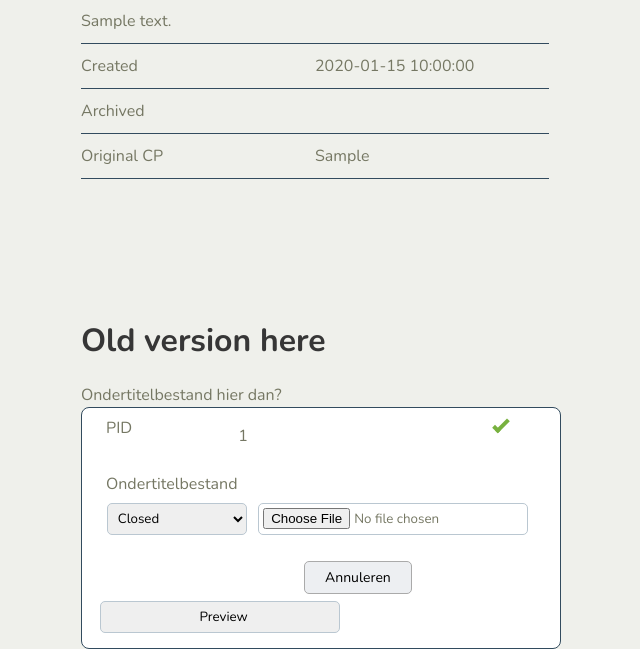
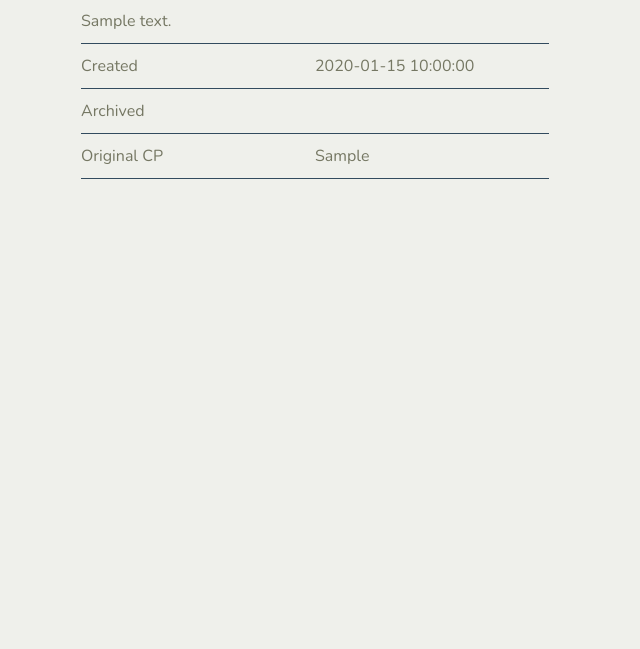
Before and after one commit to w-A-L-L-e/redactietool, a Flask app: template app/templates/upload.html in a window 1280 px wide. Shown: the part 609-1258 px from the top of the page, without its empty margins (79-719 px from the left). After the commit the page ends 788 px from the top, so only its background shows below. Run offline with Flask 2, Linux system fonts and the light colour scheme; the template is opened without the code that fills it: most values are stand-ins (such as "Sample title", 1, 10 or a date in 2020).

Commit message:
upload page cleanup, nearing completion.

```diff
--- a/app/templates/upload.html
+++ b/app/templates/upload.html
@@ -33,7 +33,6 @@ Ondertitelbestand
   </div>
 
   <div class="column is-half">
-
     <form class="upload_form" action="/upload" method="POST" enctype="multipart/form-data">
         {% include 'upload_hidden_fields.html' %}
 
@@ -64,72 +63,8 @@ Ondertitelbestand
         onClick="uploadSubmit(this);"
       />
     </form>
+  </div>
 
-  </div>
 </div>
 
-
-
-  <br/>
-  <br/>
-  <br/>
-  <br/>
-  <br/>
-  <h2 class="title">Old version here</h2>
-
-  <h1>Ondertitelbestand hier dan?</h1>
-<div class="left_page">
-   <form class="upload_form" action="/upload" method="POST" enctype="multipart/form-data">
-
-      {% include 'upload_hidden_fields.html' %}
-
-      <label>PID</label> <div class="pid-view"> {{pid}}</div> <div class="check"></div>
-      <br/><br/>
-      <label>Ondertitelbestand</label><br/>
-
-      <select name="subtitle_type" id="subtitle_type">
-        <option value="closed">Closed</option>
-        <option value="open">Open</option>
-      </select>
-
-      <input name="subtitle_file" type="file"> <br/>
-
-      {% if validation_errors %}
-      <span class="form_errors">{{validation_errors}}</span>
-      {% endif %}
-
-
-    <a class="grey-button"
-        id="upload_cancel"
-        onclick="uploadCancel(this);"
-        href="/search_media?token={{token}}"> Annuleren </a>
-    <input
-      type="submit"
-      id="upload_submit"
-      value="Preview"
-      onClick="uploadSubmit(this);"
-    />
-
-  </form>
-</div>
-
-<!--div class="right_page">
-
-  <h3 class="video_title">{{title}}</h3>
-  <div id="player_container"></div>
-  <table class="video_details">
-    <tr><td colspan="2">{{description}}</td></tr>
-    <tr><td>Created</td><td>{{created}}</td></tr>
-    <tr><td>Archived</td><td>{{archived}}</td></tr>
-    <tr><td>Original CP</td><td>{{original_cp}}</td></tr>
-  </table>
-
-  <script>
-    flowplayer('#player_container', {
-      src: '{{video_url}}',
-      token: '{{flowplayer_token}}'
-    })
-  </script>
-
-</div-->
 {% endblock %}
```
